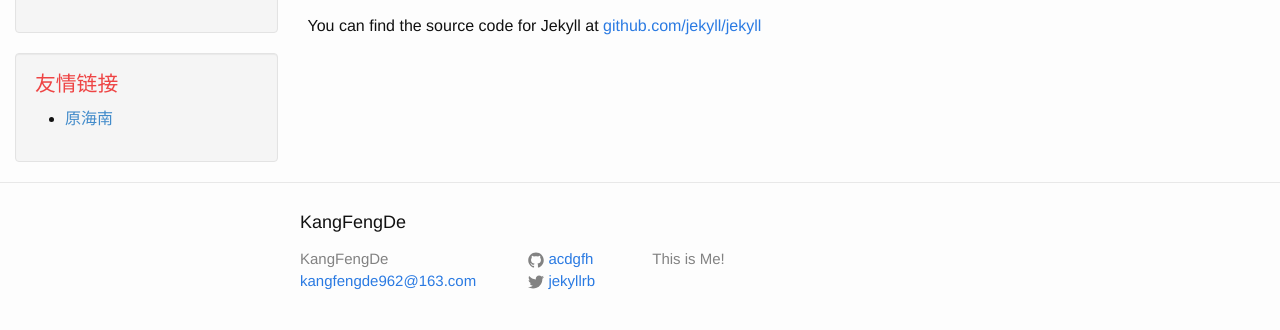
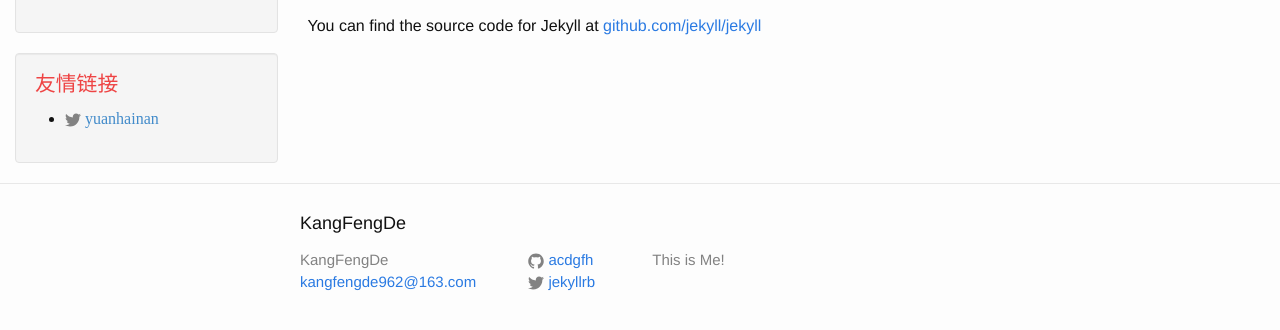
Before and after one commit to acdgfh/kangfengde, a Jekyll site: the page built from about.md, in a window 1280 px wide. Shown: the part 222-552 px from the top of the page. Built offline with Jekyll 4.4.1, drawn with Linux system fonts in a browser that asks for light colours.

Commit message:
2015/10/14update

```diff
--- a/_config.yml
+++ b/_config.yml
@@ -6,6 +6,7 @@
 url: "http://yourdomain.com" # the base hostname & protocol for your site
 twitter_username: jekyllrb
 github_username:  acdgfh
+yuanhainan: yuanhainan
 
 # Build settings
 markdown: kramdown
--- a/_includes/links-list.html
+++ b/_includes/links-list.html
@@ -1,4 +1,15 @@
 <h1>友情链接</h1>
 <ul>
-  <li><a style="font-family: 'SimHei', cursive;" href="www.yuanhainan.com">原海南</a></li>
+  <li>
+            <a href="http://www.yuanhainan.com" style="font-family: 'SimHei', cursive;">
+              <span class="icon  icon--twitter">
+                <svg viewBox="0 0 16 16">
+                  <path fill="#828282" d="M15.969,3.058c-0.586,0.26-1.217,0.436-1.878,0.515c0.675-0.405,1.194-1.045,1.438-1.809
+                  c-0.632,0.375-1.332,0.647-2.076,0.793c-0.596-0.636-1.446-1.033-2.387-1.033c-1.806,0-3.27,1.464-3.27,3.27 c0,0.256,0.029,0.506,0.085,0.745C5.163,5.404,2.753,4.102,1.14,2.124C0.859,2.607,0.698,3.168,0.698,3.767 c0,1.134,0.577,2.135,1.455,2.722C1.616,6.472,1.112,6.325,0.671,6.08c0,0.014,0,0.027,0,0.041c0,1.584,1.127,2.906,2.623,3.206 C3.02,9.402,2.731,9.442,2.433,9.442c-0.211,0-0.416-0.021-0.615-0.059c0.416,1.299,1.624,2.245,3.055,2.271 c-1.119,0.877-2.529,1.4-4.061,1.4c-0.264,0-0.524-0.015-0.78-0.046c1.447,0.928,3.166,1.469,5.013,1.469 c6.015,0,9.304-4.983,9.304-9.304c0-0.142-0.003-0.283-0.009-0.423C14.976,4.29,15.531,3.714,15.969,3.058z"/>
+                </svg>
+              </span>
+
+              <span class="username">{{ site.yuanhainan }}</span>
+            </a>
+          </li>
 </ul>
```
Also changed, not shown: 4 other files.
